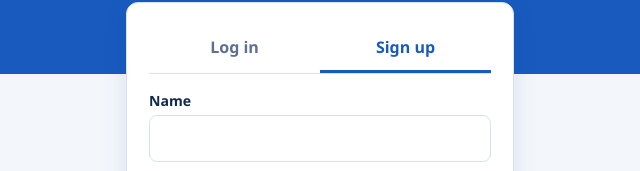
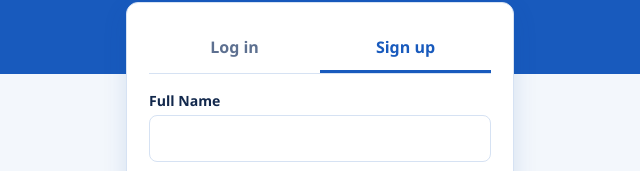
Before and after one commit to afiqah-farz/csc649-group7-project, a plain HTML site: page docs/index.html in a window 1280 px wide. Both pictures are taken after a click on the tab "Sign up". Shown: the part 146-317 px from the top of the page, 320-960 px from the left. Drawn offline with Linux system fonts and the light colour scheme.

Commit message:
Update index.html

```diff
--- a/docs/index.html
+++ b/docs/index.html
@@ -126,7 +126,7 @@ textarea{flex:1;resize:none;border:0;background:none;font:inherit;color:var(--in
         <button class="primary" type="submit">Log in</button>
       </form>
       <form id="signupForm" autocomplete="on" hidden>
-        <label for="sn">Name</label><input type="text" id="sn" autocomplete="name" required>
+        <label for="sn">Full Name</label><input type="text" id="sn" autocomplete="name" required>
         <label for="su">Username</label><input type="text" id="su" autocomplete="username" required>
         <label for="sp">Password (min. 6 characters)</label><input type="password" id="sp" autocomplete="new-password" required>
         <label for="sp2">Confirm password</label><input type="password" id="sp2" autocomplete="new-password" required>
```
